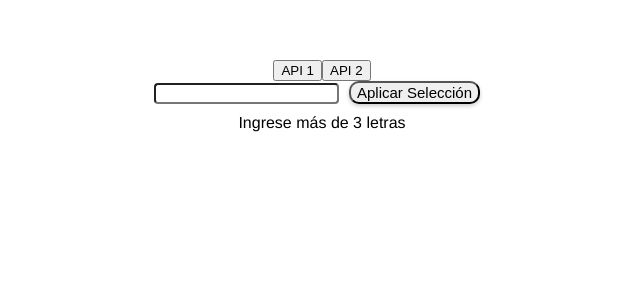
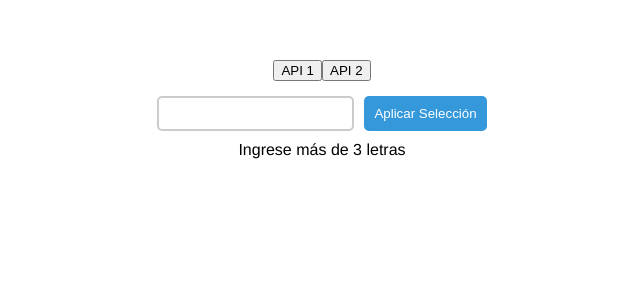
Before and after one commit to Eladios30/Search-Vue, a Vue app: page / in a window 1280 px wide. Shown: the top 300 px of the page, without its empty margins (318-958 px from the left). Built offline with nearby package versions, Linux system fonts and the light colour scheme.

Commit message:
add sass and little styles

```diff
--- a/package.json
+++ b/package.json
@@ -20,7 +20,9 @@
     "@vue/cli-plugin-eslint": "~5.0.0",
     "@vue/cli-service": "~5.0.0",
     "eslint": "^7.32.0",
-    "eslint-plugin-vue": "^8.0.3"
+    "eslint-plugin-vue": "^8.0.3",
+    "node-sass": "^9.0.0",
+    "sass-loader": "^13.3.2"
   },
   "eslintConfig": {
     "root": true,
--- a/src/components/FilterSearch.vue
+++ b/src/components/FilterSearch.vue
@@ -147,7 +147,7 @@ export default {
 };
 </script>
 
-<style scoped lang="scsss">
+<style scoped lang="scss">
   :root {
     --color-primary: #28b761;
     --color-secundary: #6c757d;
@@ -157,55 +157,63 @@ export default {
   }
 
   .search-component {
-    &__item {
 
-    }
-    &__button {
-      &.--success {
-
-      }
-    }
-  }
-
-  .search-component {
     background-color: var(--color-primary);
     color: black;
     border-radius: var(--border-radius);
     font-family: var(--font-family);
     width: var(--width);
-  }
 
-  .search-component__button {
+    &__button {
+      border-radius: 10px;
+      margin-right: 10px;
+      box-shadow: 0px 2px 4px rgba(0, 0, 0, .2);
+      font-size: 15px;
+      margin-bottom: 10px;
+
+      &search-component__selection-button {
         border-radius: 10px;
         margin-right: 10px;
         box-shadow: 0px 2px 4px rgba(0, 0, 0, .2);
         font-size: 15px;
         margin-bottom: 10px;
       }
-
-  .search-component__button:hover {
-    background-color:  #bad6ff;
     }
 
+    &__input-button {
+      margin-top: 15px;
+      font-size: 15px;
+
       .search-component__input {
-    border-radius: 4px;
+        border-radius: 5px;
         margin-right: 10px;
         margin-bottom: 10px;
+        padding: 8px;
+        border: 2px solid #ccc;
+        border-radius: 5px;
+        outline: none;
+        transition: border-color 0.3s ease;
+
+        &:focus {
+          border-color: #3498db;
+        }
       }
 
       .search-component__selection-button {
-    border-radius: 10px;
-    margin-right: 10px;
-    box-shadow: 0px 2px 4px rgba(0, 0, 0, .2);
-    font-size: 15px;
-    margin-bottom: 10px;
+        padding: 10px 10px;
+        background-color: #3498db;
+        color: #ffffff;
+        border: none;
+        border-radius: 5px;
+        transition: background-color 0.3s ease;
+
+        &:hover {
+          background-color: darken(#3498db, 10%);
+        }
+      }
+    }
   }
 
-  .search-component__selection-button:hover {
-    background-color: #ffe4ba;
-  }
-
-  /* Estilos para el checkbox y el span */
   .search-component__searchTern {
     display: flex;
     flex-direction: column;
--- a/webpack.config.js
+++ /dev/null
@@ -1,8 +0,0 @@
-module.exports = {
-    module: {
-        rules: [{
-            test: /\.vue$/,
-            loader: 'vuw-loader',
-        },],
-    },
-};
```
Also changed, not shown: 2 other files (tests, documents, lock files or other folders). Lines whose indentation alone changed are shown as unchanged.
